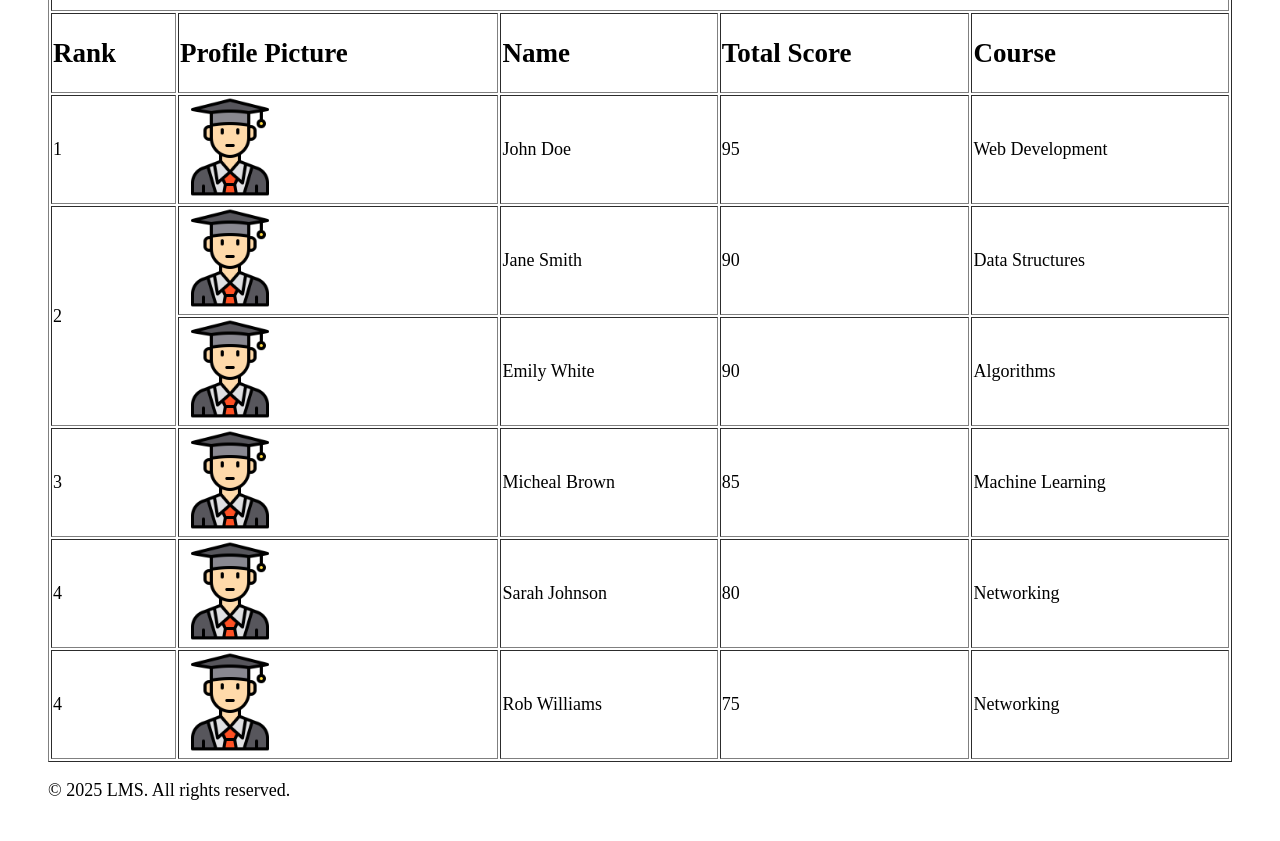
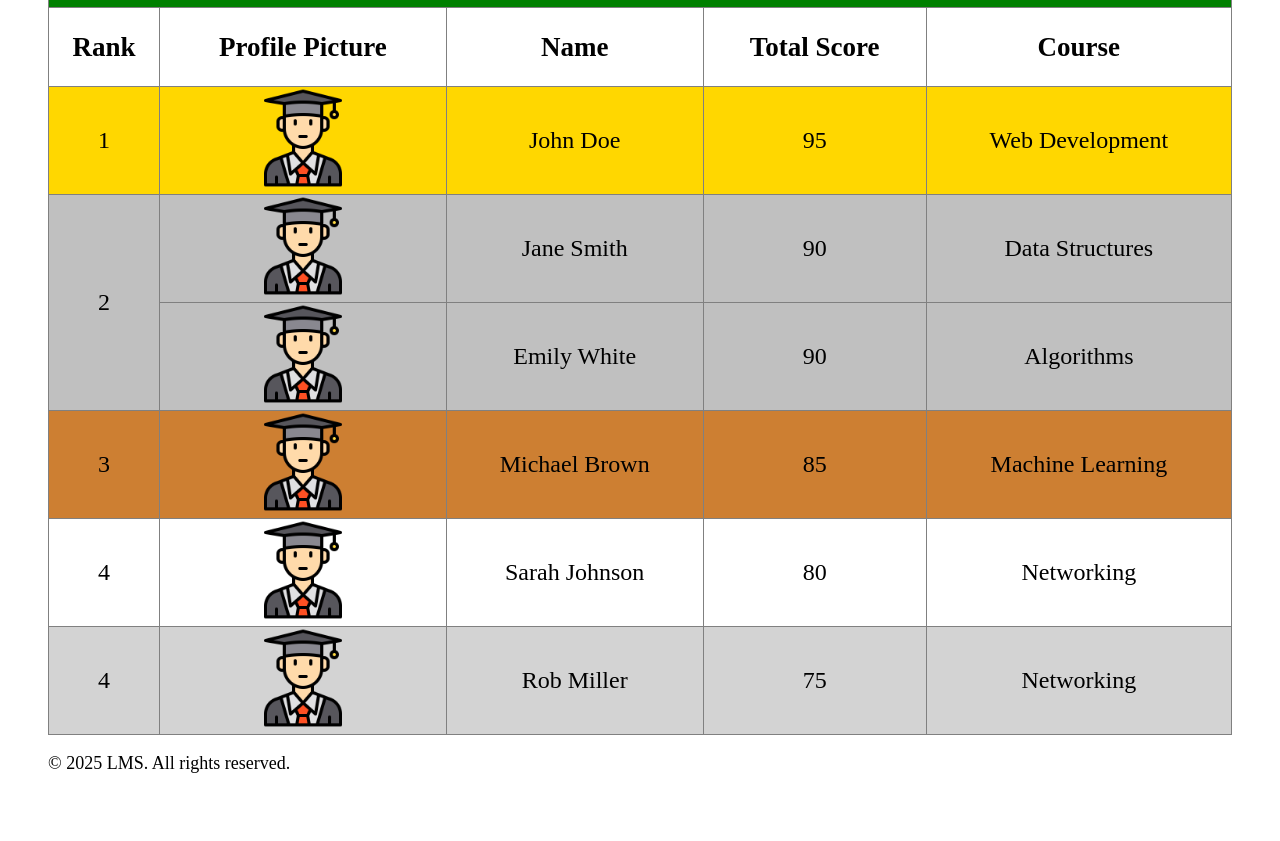
Before and after one commit to Faheem-Mazhar/ENSF381-Assignment1, a plain HTML site: page src/leaderboard.html in a window 1280 px wide. Shown: the part 424-1265 px from the top of the page. After the commit the page ends 1238 px from the top, so only its background shows below. Drawn offline with Linux system fonts and the light colour scheme.

Commit message:
finished leaderboard+ course overview

```diff
--- a/src/leaderboard.html
+++ b/src/leaderboard.html
@@ -1,211 +1,76 @@
 <!DOCTYPE html>
 <html>
 <head>
-        <title>
-            LMS Leaderboard
-        </title>
+    <title>LMS Leaderboard</title>
 </head>
 <body>
-        <div style="margin: 40px;font-size:large">
+    <div style="margin: 40px; font-size: large;">
         <div>
             <img src="../public/images/logo.jpg" alt="logo" width="140px" height="140px"/>
-                <h1>
-                    <b>LMS - Learning Managment System</b>
-                </h1>
+            <h1><b>LMS - Learning Management System</b></h1>
         </div>
         <div>
             <a style="border-right: 2px solid black; padding-right: 4px" href="index.html">Homepage</a>
             <a href="course_view.html">Courses</a>
         </div>
-            <br>
-            <br>
+        <br><br>
         <div>
-                <table border="1" width="100%">
-                    <tr>
-                        <td colspan="5">
-                            <h1>
-                                Leaderboard
-                            </h1>
-                        </td>
+            <table border="1" width="100%" style="border-collapse: collapse;">
+                <tr bgcolor="green">
+                    <td colspan="5" align="center"><h1 style="color: white;">Leaderboard</h1></td>
                 </tr>
-                    <tr>
-                        <td>
-                            <h2>
-                                Rank
-                            </h2>
-                        </td>
-                        <td>
-                            <h2>
-                                Profile Picture
-                            </h2>
-                        </td>
-                        <td>
-                            <h2>
-                                Name
-                            </h2>
-                        </td>
-                        <td>
-                            <h2>
-                                Total Score
-                            </h2>
-                        </td>
-                        <td>
-                            <h2>
-                                Course
-                            </h3>
-                        </td>
+                <tr bgcolor="white">
+                    <th align="center"><h2>Rank</h2></th>
+                    <th align="center"><h2>Profile Picture</h2></th>
+                    <th align="center"><h2>Name</h2></th>
+                    <th align="center"><h2>Total Score</h2></th>
+                    <th align="center"><h2>Course</h2></th>
                 </tr>
-                    <tr>
-                        <td>
-                            <p>
-                                1
-                            </p>
-                        </td>
-                        <td>
-                            <img src="../public/images/student.png" alt="" width="100px" height="100px"/>
-                        </td>
-                        <td>
-                            <p>
-                                John Doe
-                            </p>
-                        </td>
-                        <td>
-                            <p>
-                                95
-                            </p>
-                        </td>
-                        <td>
-                            <p>
-                                Web Development
-                            </p>
-                        </td>
+                <tr bgcolor="#FFD700">
+                    <td align="center"><p style="font-size: x-large;">1</p></td>
+                    <td align="center"><img src="../public/images/student.png" alt="Profile" width="100px" height="100px"/></td>
+                    <td align="center"><p style="font-size: x-large;">John Doe</p></td>
+                    <td align="center"><p style="font-size: x-large;">95</p></td>
+                    <td align="center"><p style="font-size: x-large;">Web Development</p></td>
                 </tr>
-                    <tr>
-                        <td rowspan="2">
-                            <p>
-                                2
-                            </p>
-                        </td>
-                        <td>
-                            <img src="../public/images/student.png" alt="" width="100px" height="100px"/>
-                        </td>
-                        <td>
-                            <p>
-                                Jane Smith
-                            </p>
-                        </td>
-                        <td>
-                            <p>
-                                90
-                            </p>
-                        </td>
-                        <td>
-                            <p>
-                                Data Structures
-                            </p>
-                        </td>
+                <tr bgcolor="#C0C0C0">
+                    <td rowspan="2" align="center"><p style="font-size: x-large;">2</p></td>
+                    <td align="center"><img src="../public/images/student.png" alt="Profile" width="100px" height="100px"/></td>
+                    <td align="center"><p style="font-size: x-large;">Jane Smith</p></td>
+                    <td align="center"><p style="font-size: x-large;">90</p></td>
+                    <td align="center"><p style="font-size: x-large;">Data Structures</p></td>
                 </tr>
-                    <tr>
-                        <td>
-                            <img src="../public/images/student.png" alt="" width="100px" height="100px"/>
-                        </td>
-                        <td>
-                            <p>
-                                Emily White
-                            </p>
-                        </td>
-                        <td>
-                            <p>
-                                90
-                            </p>
-                        </td>
-                        <td>
-                            <p>
-                                Algorithms
-                            </p>
-                        </td>
+                <tr bgcolor="#C0C0C0">
+                    <td align="center"><img src="../public/images/student.png" alt="Profile" width="100px" height="100px"/></td>
+                    <td align="center"><p style="font-size: x-large;">Emily White</p></td>
+                    <td align="center"><p style="font-size: x-large;">90</p></td>
+                    <td align="center"><p style="font-size: x-large;">Algorithms</p></td>
                 </tr>
-                    <tr>
-                        <td>
-                            <p>
-                                3
-                            </p>
-                        </td>
-                        <td>
-                            <img src="../public/images/student.png" alt="" width="100px" height="100px"/>
-                        </td>
-                        <td>
-                            <p>
-                                Micheal Brown
-                            </p>
-                        </td>
-                        <td>
-                            <p>
-                                85
-                            </p>
-                        </td>
-                        <td>
-                            <p>
-                                Machine Learning
-                            </p>
-                        </td>
+                <tr bgcolor="#CD7F32">
+                    <td align="center"><p style="font-size: x-large;">3</p></td>
+                    <td align="center"><img src="../public/images/student.png" alt="Profile" width="100px" height="100px"/></td>
+                    <td align="center"><p style="font-size: x-large;">Michael Brown</p></td>
+                    <td align="center"><p style="font-size: x-large;">85</p></td>
+                    <td align="center"><p style="font-size: x-large;">Machine Learning</p></td>
                 </tr>
-                    <tr>
-                        <td>
-                            <p>
-                                4
-                            </p>
-                        </td>
-                        <td>
-                            <img src="../public/images/student.png" alt="" width="100px" height="100px"/>
-                        </td>
-                        <td>
-                            <p>
-                                Sarah Johnson
-                            </p>
-                        </td>
-                        <td>
-                            <p>
-                                80
-                            </p>
-                        </td>
-                        <td>
-                            <p>
-                                Networking
-                            </p>
-                        </td>
+                <tr bgcolor="white">
+                    <td align="center"><p style="font-size: x-large;">4</p></td>
+                    <td align="center"><img src="../public/images/student.png" alt="Profile" width="100px" height="100px"/></td>
+                    <td align="center"><p style="font-size: x-large;">Sarah Johnson</p></td>
+                    <td align="center"><p style="font-size: x-large;">80</p></td>
+                    <td align="center"><p style="font-size: x-large;">Networking</p></td>
                 </tr>
-                    <tr>
-                        <td>
-                            <p>
-                                4
-                            </p>
-                        </td>
-                        <td>
-                            <img src="../public/images/student.png" alt="" width="100px" height="100px"/>
-                        </td>
-                        <td>
-                            <p>
-                                Rob Williams
-                            </p>
-                        </td>
-                        <td>
-                            <p>
-                                75
-                            </p>
-                        </td>
-                        <td>
-                            <p>
-                                Networking
-                            </p>
-                        </td>
+                <tr bgcolor="#D3D3D3">
+                    <td align="center"><p style="font-size: x-large;">4</p></td>
+                    <td align="center"><img src="../public/images/student.png" alt="Profile" width="100px" height="100px"/></td>
+                    <td align="center"><p style="font-size: x-large;">Rob Miller</p></td>
+                    <td align="center"><p style="font-size: x-large;">75</p></td>
+                    <td align="center"><p style="font-size: x-large;">Networking</p></td>
                 </tr>
             </table>
         </div>
         <footer>
-                <p>
-                    &copy; 2025 LMS. All rights reserved.
-                </p>
+            <p>&copy; 2025 LMS. All rights reserved.</p>
         </footer>
     </div>
 </body>
```
Also changed, not shown: src/course_view.html (+66 -31 lines). Lines whose indentation alone changed are shown as unchanged.
